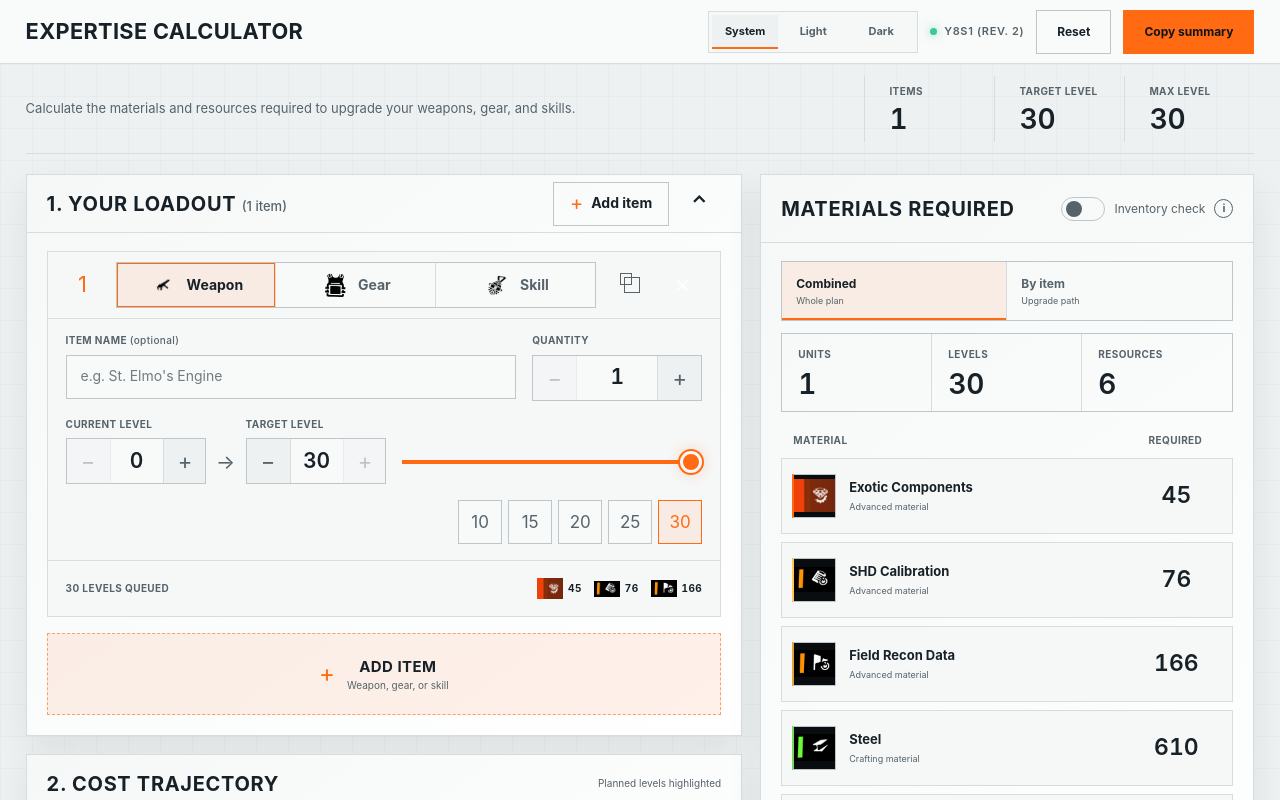
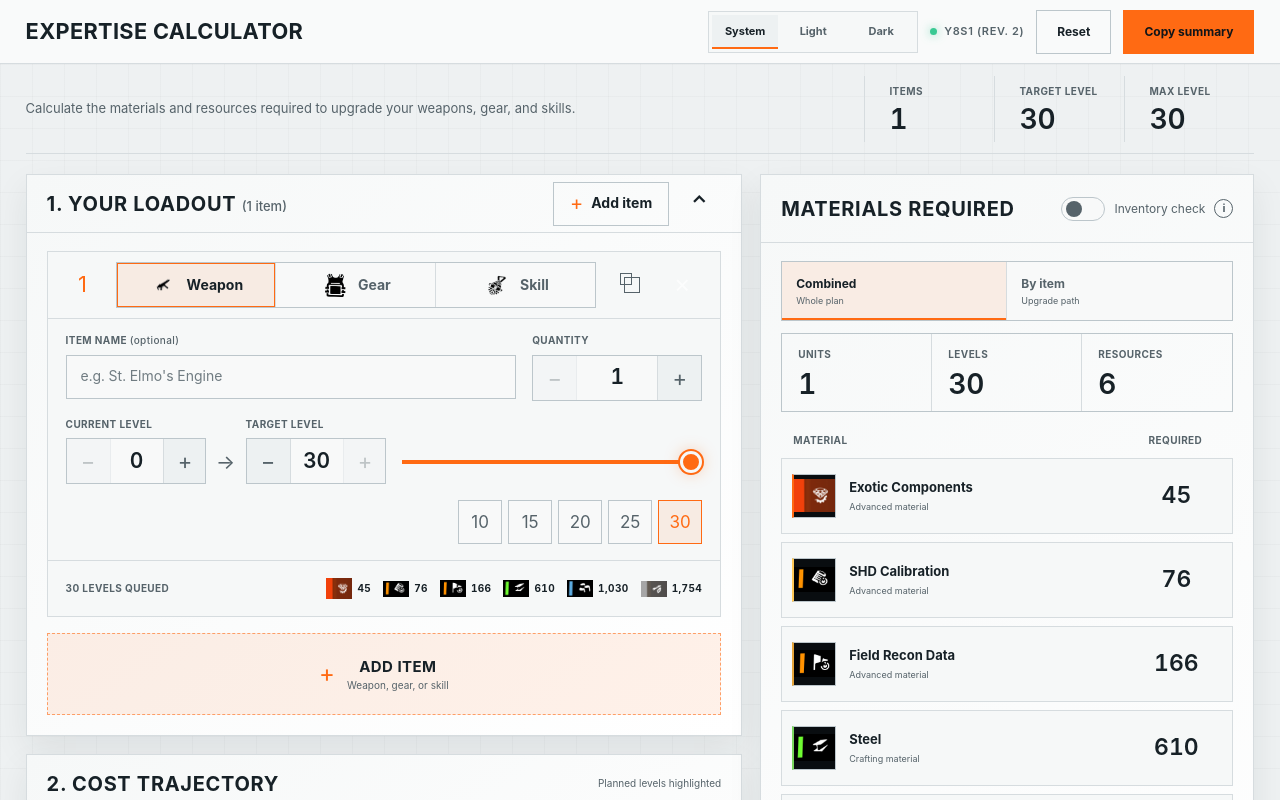
Before and after one commit to skuldgerry/division2-expertise-calculator, a Next.js app: page / in a window 1280 px wide. Shown: the top 800 px of the page. Built offline with nearby package versions, Linux system fonts and the light colour scheme; a web font is replaced by a local one.

Commit message:
Show all materials in item previews

```diff
--- a/app/ExpertisePlanner.tsx
+++ b/app/ExpertisePlanner.tsx
@@ -389,7 +389,7 @@ export function ExpertisePlanner() {
                   <div className="item-list">
                     {items.map((item, index) => {
                       const { cost } = itemCosts[index];
-                      const previewResources = RESOURCE_ORDER.filter((key) => cost[key]).slice(0, 3);
+                      const previewResources = RESOURCE_ORDER.filter((key) => cost[key]);
                       return (
                         <article className="item-card" key={item.id}>
                           <div className="item-card-topline">
```
Also changed, not shown: 1 other file (tests, documents, lock files or other folders).
